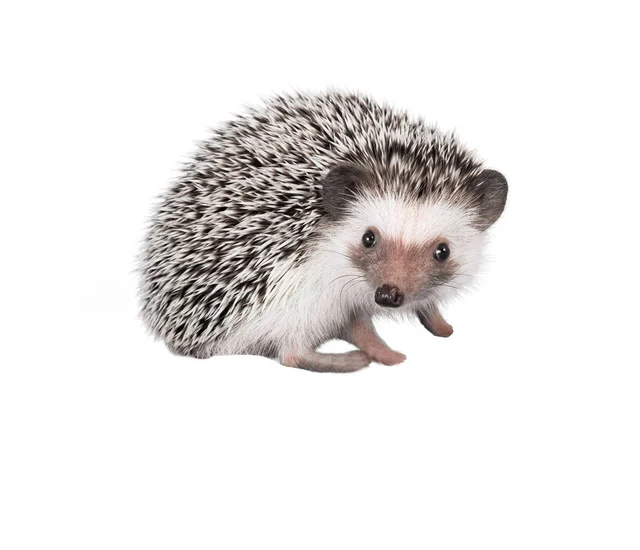
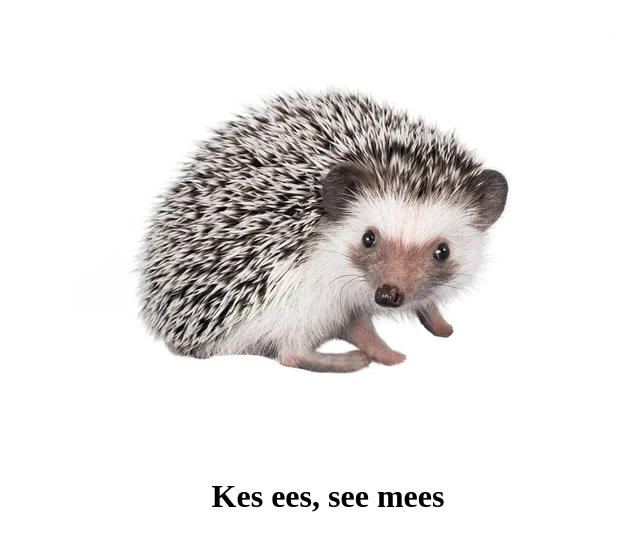
Before and after one commit to VadimAseev/SkillFactory, a plain HTML site: page index.html in a window 1280 px wide. Shown: the whole page, without its empty margins (312-952 px from the left). Drawn offline with Linux system fonts and the light colour scheme.

Commit message:
Add estonian expession

```diff
--- a/index.html
+++ b/index.html
@@ -5,6 +5,7 @@
 <center>
 
 <img src ="ezik.jpg">
+<h1>Kes ees, see mees</h>
 </center>
 
 
```
